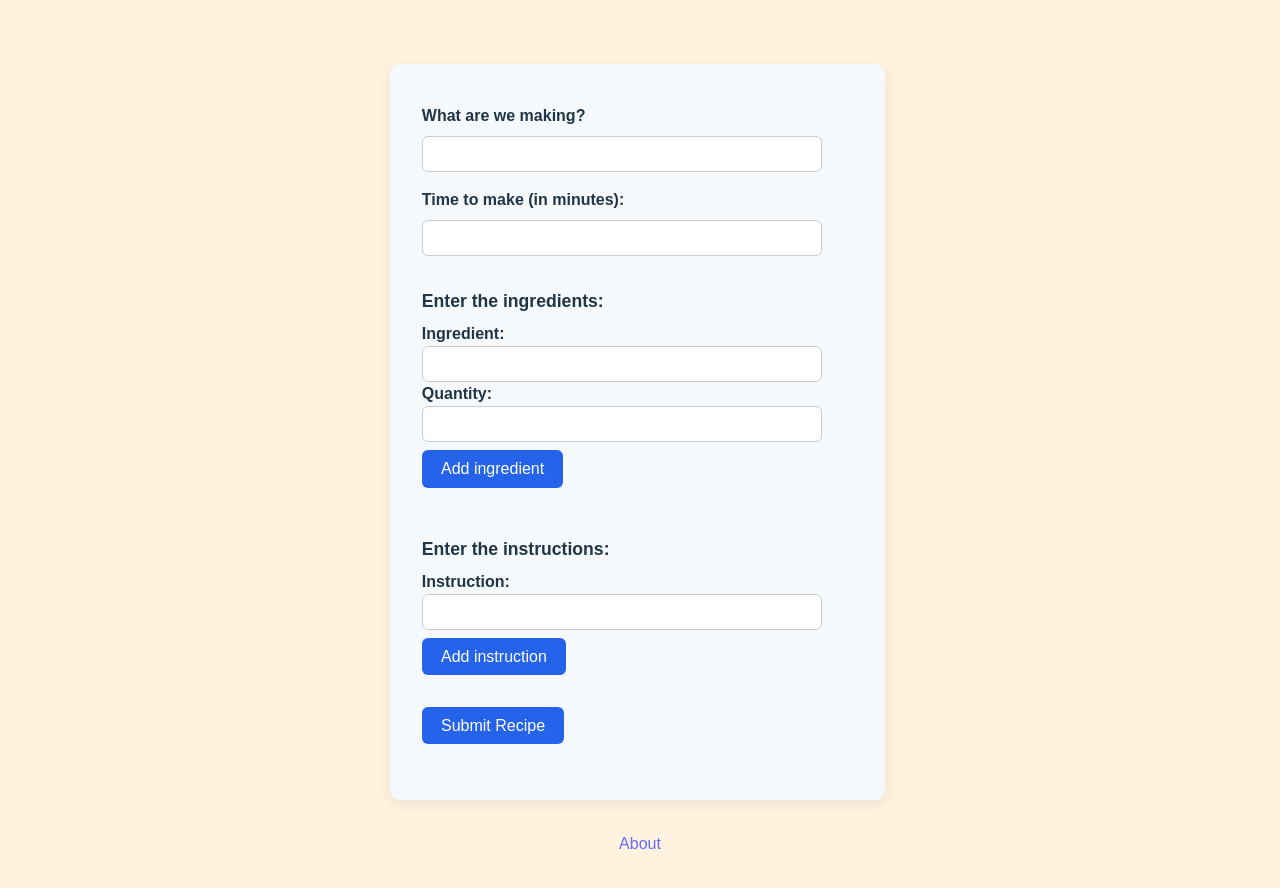
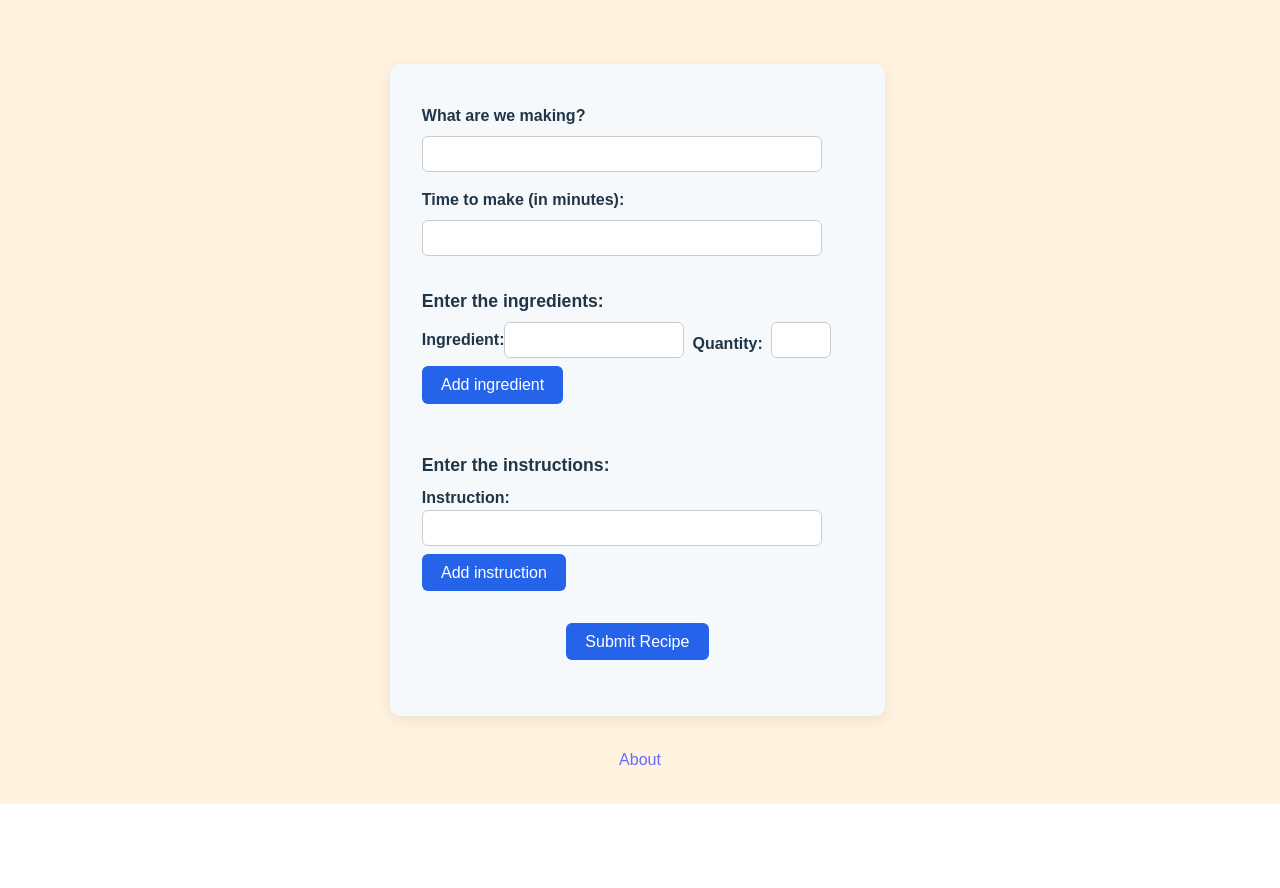
Before and after one commit to omriyaacobi/recipe-website, a React (Vite) app: page /AddRecipe in a window 1280 px wide. After the commit the page ends 804 px from the top, so only its background shows below. Built offline with nearby package versions, Linux system fonts and the light colour scheme.

Commit message:
Refactor AddRecipe component; extract AddIngredients and AddInstructions into separate components, enhance styling and layout for better user experience

```diff
--- a/src/AddRecipe/AddRecipe.css
+++ b/src/AddRecipe/AddRecipe.css
@@ -43,14 +43,27 @@ body {
 }
 
 /* Forms */
-.recipe-form,
-.ingredients-section form,
-.instructions-section form {
+.recipe-form
+{
   display: flex;
   flex-direction: column;
   gap: 0.5rem;
   margin-bottom: 1.5rem;
   align-items: flex-start;
+}
+.ingredients-input {
+  display: flex;
+  gap: 0.5rem;       /* keeps them close but not glued */
+  align-items: center;
+}
+
+#ingredient {
+  flex: 1;           /* fills available space */
+  width: 180px;  /* never shrink too small */
+}
+
+#quantity {
+  width: 60px;       /* fixed smaller size */
 }
 
 /* Labels (scoped to avoid global styling) */
@@ -85,6 +98,12 @@ body {
   overflow-wrap: anywhere; /* breaks super-long words/URLs */
   max-width: 90%;
 }
+.submit-btn{
+  align-self: center;
+  margin-top: 2rem;
+  padding: 0.8rem 1.5rem;
+  font-size: 1.1rem;
+}
 .popup-overlay {
   position: fixed;
   inset: 0;
--- a/src/AddRecipe/AddRecipe.jsx
+++ b/src/AddRecipe/AddRecipe.jsx
@@ -1,91 +1,13 @@
 import { useState } from "react";
 import "./AddRecipe.css";
 import { useNavigate } from "react-router-dom";
-
-const AddInstructions = ({ setInstructionList }) => {
-  const [instruction, setInstruction] = useState("");
-
-  const addInstruction = () => {
-    if (!instruction.trim()) return;
-    setInstructionList((prev) => [...prev, instruction.trim()]);
-    setInstruction("");
-  };
-
-  return (
-    <div className="instructions-input">
-      <label htmlFor="instruction">Instruction:</label>
-      <input
-        id="instruction"
-        name="instructionName"
-        type="text"
-        value={instruction}
-        onChange={(e) => setInstruction(e.target.value)}
-        onKeyDown={(e) =>
-          e.key === "Enter" && (e.preventDefault(), addInstruction())
-        }
-      />
-      <button type="button" onClick={addInstruction}>
-        Add instruction
-      </button>
-    </div>
-  );
-};
-
-const AddIngredients = ({ setIngredientList }) => {
-  const [ingredientName, setIngredientName] = useState("");
-  const [ingredientQuantity, setIngredientQuantity] = useState("");
-
-  const addIngredient = () => {
-    if (!ingredientName.trim() || !ingredientQuantity.toString().trim()) return;
-    setIngredientList((prev) => [
-      ...prev,
-      {
-        ingredientName: ingredientName.trim(),
-        ingredientQuantity: ingredientQuantity.toString().trim(),
-      },
-    ]);
-    setIngredientName("");
-    setIngredientQuantity("");
-  };
-
-  return (
-    <div className="ingredients-input">
-      <div id="ingredient-name">
-        <label htmlFor="ingredient">Ingredient:</label>
-        <input
-          id="ingredient"
-          name="ingredientName"
-          type="text"
-          value={ingredientName}
-          onChange={(e) => setIngredientName(e.target.value)}
-          onKeyDown={(e) =>
-            e.key === "Enter" && (e.preventDefault(), addIngredient())
-          }
-        />
-      </div>
-      <label htmlFor="quantity">Quantity:</label>
-      <input
-        id="quantity"
-        name="ingredientQuantity"
-        type="number"
-        value={ingredientQuantity}
-        onChange={(e) => setIngredientQuantity(e.target.value)}
-        onKeyDown={(e) =>
-          e.key === "Enter" && (e.preventDefault(), addIngredient())
-        }
-      />
-
-      <button type="button" onClick={addIngredient}>
-        Add ingredient
-      </button>
-    </div>
-  );
-};
+import AddInstructions from "./Components/AddInstructions";
+import AddIngredients from "./Components/AddIngredients";
 
 const AddRecipe = ({ setRecipeList }) => {
   const [ingredientList, setIngredientList] = useState([]);
   const [name, setName] = useState("");
-  const [timeToMake, setTimeToMake] = useState("");
+  const [preparationTime, setPreparationTime] = useState("");
   const [instructionList, setInstructionList] = useState([]);
   const [showPopup, setShowPopup] = useState(false);
 
@@ -93,16 +15,22 @@ const AddRecipe = ({ setRecipeList }) => {
 
   const handleSubmit = (e) => {
     e.preventDefault();
+    if (!name.trim() || !ingredientList.length || !instructionList.length) {
+      alert(
+        "Please fill in all fields and add at least one ingredient and instruction."
+      );
+      return;
+    }
     const recipe = {
       name: name.trim(),
-      timeToMake: Number(timeToMake) || "Unknown",
+      preparationTime: Number(preparationTime) || "Unknown",
       ingredients: ingredientList,
       instructions: instructionList,
     };
     setRecipeList((prev) => [...prev, recipe]);
 
     setName("");
-    setTimeToMake("");
+    setPreparationTime("");
     setIngredientList([]);
     setInstructionList([]);
     setShowPopup(true);
@@ -126,8 +54,8 @@ const AddRecipe = ({ setRecipeList }) => {
           id="time"
           name="time"
           type="number"
-          value={timeToMake}
-          onChange={(e) => setTimeToMake(e.target.value)}
+          value={preparationTime}
+          onChange={(e) => setPreparationTime(e.target.value)}
         />
 
         <div className="ingredients-section">
--- /dev/null
+++ b/src/AddRecipe/Components/AddIngredients.jsx
@@ -0,0 +1,57 @@
+import { useState, useRef } from "react";
+
+const AddIngredients = ({ setIngredientList }) => {
+  const [ingredientName, setIngredientName] = useState("");
+  const [ingredientQuantity, setIngredientQuantity] = useState("");
+  const ingredientRef = useRef(null);
+
+  const addIngredient = () => {
+    if (!ingredientName.trim() || !ingredientQuantity.toString().trim()) return;
+    setIngredientList((prev) => [
+      ...prev,
+      {
+        ingredientName: ingredientName.trim(),
+        ingredientQuantity: ingredientQuantity.toString().trim(),
+      },
+    ]);
+    setIngredientName("");
+    setIngredientQuantity("");
+    ingredientRef.current.focus();
+  };
+
+  return (
+    <div>
+      <div className="ingredients-input">
+        <div id="ingredient-name">
+          <label htmlFor="ingredient">Ingredient:</label>
+          <input
+            id="ingredient"
+            ref={ingredientRef}
+            name="ingredientName"
+            type="text"
+            value={ingredientName}
+            onChange={(e) => setIngredientName(e.target.value)}
+            onKeyDown={(e) =>
+              e.key === "Enter" && (e.preventDefault(), addIngredient())
+            }
+          />
+        </div>
+        <label htmlFor="quantity">Quantity:</label>
+        <input
+          id="quantity"
+          name="ingredientQuantity"
+          type="number"
+          value={ingredientQuantity}
+          onChange={(e) => setIngredientQuantity(e.target.value)}
+          onKeyDown={(e) =>
+            e.key === "Enter" && (e.preventDefault(), addIngredient())
+          }
+        />
+      </div>
+      <button type="button" onClick={addIngredient}>
+        Add ingredient
+      </button>
+    </div>
+  );
+};
+export default AddIngredients;
--- /dev/null
+++ b/src/AddRecipe/Components/AddInstructions.jsx
@@ -0,0 +1,32 @@
+import { useState } from "react";
+
+const AddInstructions = ({ setInstructionList }) => {
+  const [instruction, setInstruction] = useState("");
+
+  const addInstruction = () => {
+    if (!instruction.trim()) return;
+    setInstructionList((prev) => [...prev, instruction.trim()]);
+    setInstruction("");
+  };
+
+  return (
+    <div className="instructions-input">
+      <label htmlFor="instruction">Instruction:</label>
+      <input
+        id="instruction"
+        name="instructionName"
+        type="text"
+        value={instruction}
+        onChange={(e) => setInstruction(e.target.value)}
+        onKeyDown={(e) =>
+          e.key === "Enter" && (e.preventDefault(), addInstruction())
+        }
+      />
+      <button type="button" onClick={addInstruction}>
+        Add instruction
+      </button>
+    </div>
+  );
+};
+
+export default AddInstructions;
```
